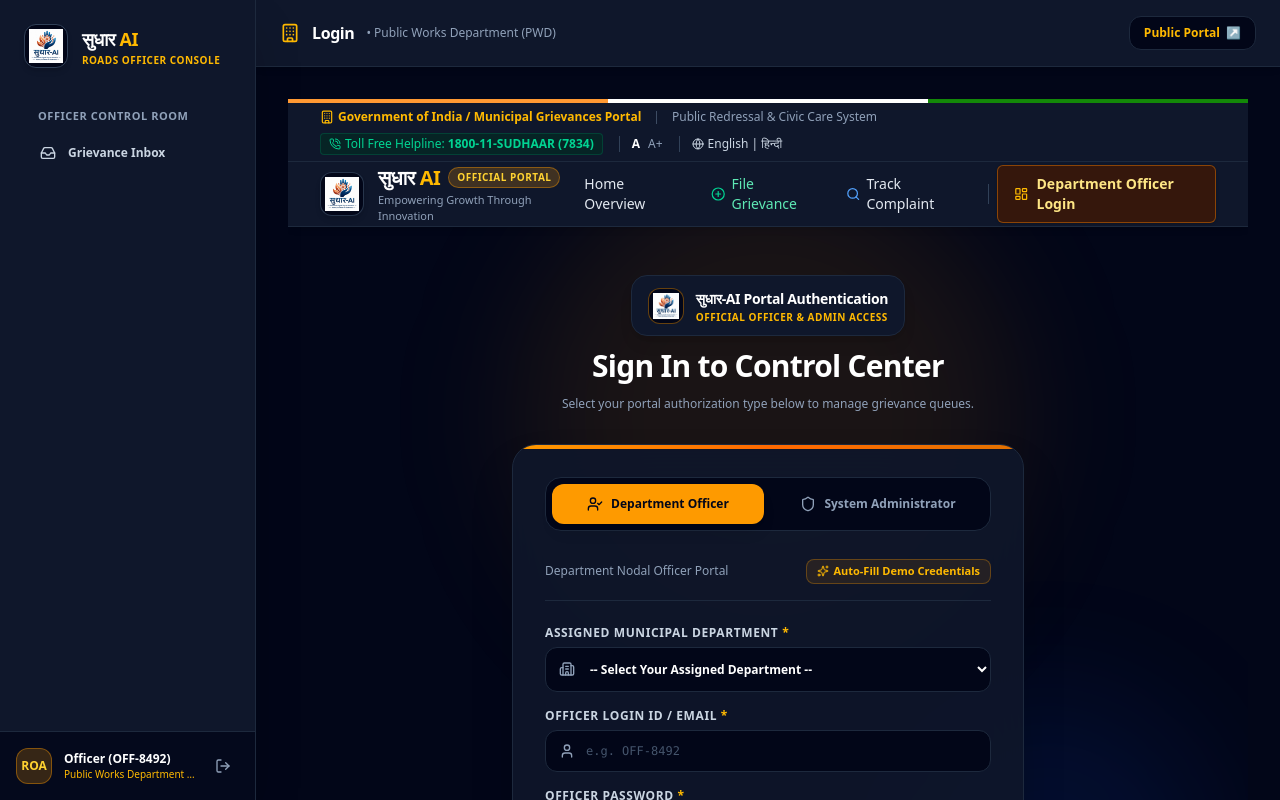
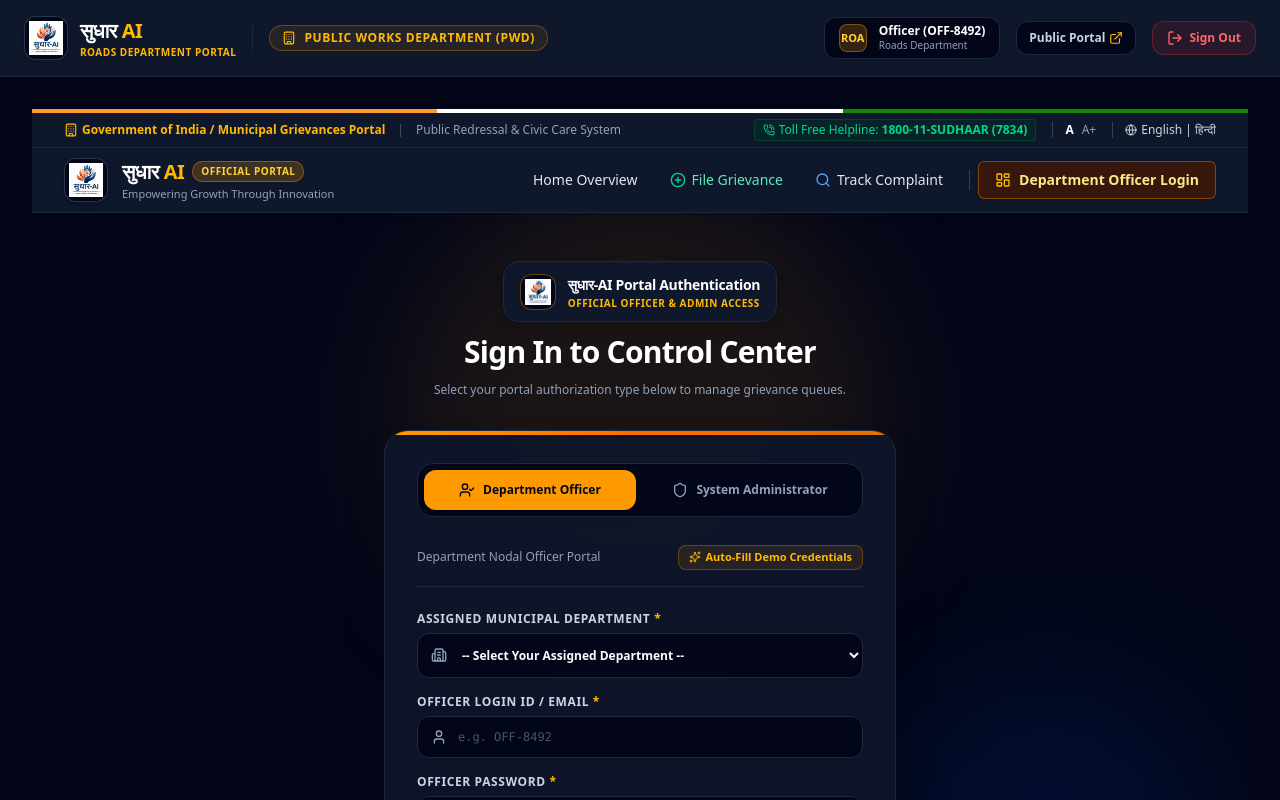
Before and after one commit to dhruvup2006/SudhaarAI, a Next.js app in the folder frontend/: page /admin/login in a window 1280 px wide. Shown: the top 800 px of the page. Built offline with nearby package versions, Linux system fonts and the light colour scheme.

Commit message:
feat(portal): remove left sidepanel for officers (keep exclusively for Admin), replace rejected status with Close & Remove Grievance feature

```diff
--- a/frontend/src/app/admin/inbox/page.tsx
+++ b/frontend/src/app/admin/inbox/page.tsx
@@ -19,7 +19,8 @@
   ShieldCheck,
   Building,
   Sparkles,
-  ImageOff
+  ImageOff,
+  Trash2
 } from 'lucide-react';
 
 interface Grievance {
@@ -103,8 +104,32 @@
     return true;
   });
 
+  const handleCloseGrievance = async (ticketId: string) => {
+    if (!confirm(`Are you sure you want to CLOSE and remove grievance ${ticketId} from the portal?`)) {
+      return;
+    }
+    setUpdatingStatus(true);
+    try {
+      const res = await fetch(`http://127.0.0.1:8000/api/grievances/${ticketId}`, {
+        method: 'DELETE',
+      });
+      if (res.ok) {
+        setGrievances((prev) => prev.filter((g) => g.id !== ticketId));
+        setSelectedTicket(null);
+      }
+    } catch (err) {
+      console.error('Error closing grievance:', err);
+    } finally {
+      setUpdatingStatus(false);
+    }
+  };
+
   const handleUpdateStatus = async (newStatus: string) => {
     if (!selectedTicket) return;
+    if (newStatus === 'Closed') {
+      await handleCloseGrievance(selectedTicket.id);
+      return;
+    }
     setUpdatingStatus(true);
     try {
       const res = await fetch(`http://127.0.0.1:8000/api/grievances/${selectedTicket.id}`, {
@@ -407,8 +432,18 @@
                   <option value="Classified">Classified (AI Assigned)</option>
                   <option value="In Progress">In Progress (Field Action Deployed)</option>
                   <option value="Resolved">Resolved (Work Complete & Verified)</option>
-                  <option value="Rejected">Rejected (Duplicate Request)</option>
+                  <option value="Closed">Close Grievance (Remove from Portal)</option>
                 </select>
+
+                <button
+                  type="button"
+                  onClick={() => handleCloseGrievance(selectedTicket.id)}
+                  disabled={updatingStatus}
+                  className="px-4 py-3 rounded-xl bg-red-500/10 hover:bg-red-500/20 text-red-400 border border-red-500/30 font-bold text-xs flex items-center space-x-1.5 transition-all cursor-pointer shrink-0"
+                >
+                  <Trash2 className="w-3.5 h-3.5 text-red-400" />
+                  <span>Close & Remove</span>
+                </button>
 
                 <a
                   href={`/track/${selectedTicket.id}`}
--- a/frontend/src/app/admin/layout.tsx
+++ b/frontend/src/app/admin/layout.tsx
@@ -7,14 +7,14 @@
   Inbox,
   BarChart3,
   Settings,
-  ShieldAlert,
-  Bell,
   LogOut,
   Menu,
   X,
   Building,
   Shield,
-  UserCheck
+  UserCheck,
+  Building2,
+  ExternalLink
 } from 'lucide-react';
 
 interface UserSession {
@@ -42,7 +42,7 @@
         const parsed = JSON.parse(stored);
         setUserSession(parsed);
 
-        // Access Control Protection: Officer cannot open Ward Analytics or AI Routing Rules
+        // Protection: Officers cannot access Analytics or AI Settings
         if (parsed.role === 'officer' && (pathname === '/admin/analytics' || pathname === '/admin/settings')) {
           router.replace('/admin/inbox');
         }
@@ -61,29 +61,93 @@
     router.push('/admin/login');
   };
 
-  // Role-Based Navigation Items
-  const allNavItems = [
-    { label: 'Grievance Inbox', href: '/admin/inbox', icon: Inbox, adminOnly: false },
-    { label: 'Ward Analytics', href: '/admin/analytics', icon: BarChart3, adminOnly: true },
-    { label: 'AI Routing Rules', href: '/admin/settings', icon: Settings, adminOnly: true },
+  const navItems = [
+    { label: 'Grievance Inbox', href: '/admin/inbox', icon: Inbox },
+    { label: 'Ward Analytics', href: '/admin/analytics', icon: BarChart3 },
+    { label: 'AI Routing Rules', href: '/admin/settings', icon: Settings },
   ];
 
-  const visibleNavItems = allNavItems.filter(item => {
-    if (userSession.role === 'officer') {
-      return !item.adminOnly;
-    }
-    return true;
-  });
+  const isOfficer = userSession.role === 'officer';
 
   return (
-    <div className="min-h-screen bg-slate-950 text-slate-100 flex flex-col md:flex-row font-sans selection:bg-amber-500 selection:text-white">
+    <div className="min-h-screen bg-slate-950 text-slate-100 flex flex-col font-sans selection:bg-amber-500 selection:text-white">
+
+      {/* 1. DEPARTMENT OFFICER VIEW: Clean Full-Width Header (NO Left Sidepanel Sidebar) */}
+      {isOfficer ? (
+        <div className="flex-1 flex flex-col min-h-screen">
+          {/* Executive Officer Header Bar */}
+          <header className="bg-slate-900 border-b border-slate-800 px-6 py-4 sticky top-0 z-40 shadow-xl">
+            <div className="max-w-7xl mx-auto flex items-center justify-between">
+
+              {/* Brand & Department Badge */}
+              <div className="flex items-center space-x-4">
+                <Link href="/" className="flex items-center space-x-3 group">
+                  <div className="w-11 h-11 rounded-xl bg-slate-950 p-1 border border-slate-700/80 shadow-md flex items-center justify-center shrink-0 group-hover:border-amber-500/50 transition-all">
+                    <img src="/logo.png" alt="सुधार-AI Logo" className="w-full h-full object-contain" />
+                  </div>
+                  <div>
+                    <span className="text-xl font-extrabold tracking-tight text-white">सुधार <span className="text-amber-400">AI</span></span>
+                    <span className="block text-[10px] text-amber-400 font-extrabold uppercase tracking-wider">
+                      {userSession.category ? `${userSession.category} Department Portal` : 'Department Officer Desk'}
+                    </span>
+                  </div>
+                </Link>
+
+                <div className="hidden sm:block h-6 w-px bg-slate-800" />
+
+                <div className="hidden md:inline-flex items-center space-x-2 px-3 py-1 rounded-full bg-amber-500/10 border border-amber-500/30 text-amber-400 text-xs font-bold uppercase tracking-wider">
+                  <Building className="w-3.5 h-3.5 text-amber-400" />
+                  <span>{userSession.department}</span>
+                </div>
+              </div>
+
+              {/* Right User Actions */}
+              <div className="flex items-center space-x-3 sm:space-x-4">
+                <div className="flex items-center space-x-3 bg-slate-950 px-3.5 py-1.5 rounded-xl border border-slate-800">
+                  <div className="w-7 h-7 rounded-lg bg-amber-500/20 text-amber-300 border border-amber-500/40 flex items-center justify-center font-extrabold text-[11px]">
+                    {userSession.category ? userSession.category.substring(0, 3).toUpperCase() : 'OFF'}
+                  </div>
+                  <div className="text-left hidden sm:block">
+                    <p className="text-xs font-bold text-white leading-none">Officer ({userSession.officerId})</p>
+                    <p className="text-[10px] text-slate-400 font-medium leading-tight mt-0.5">{userSession.category} Department</p>
+                  </div>
+                </div>
+
+                <Link
+                  href="/"
+                  className="text-xs font-bold px-3 py-2 rounded-xl bg-slate-950 hover:bg-slate-800 text-slate-300 hover:text-white border border-slate-800 transition-colors flex items-center space-x-1 hidden sm:flex"
+                >
+                  <span>Public Portal</span>
+                  <ExternalLink className="w-3.5 h-3.5 text-amber-400" />
+                </Link>
+
+                <button
+                  onClick={handleLogout}
+                  className="px-3.5 py-2 rounded-xl bg-red-500/10 hover:bg-red-500/20 text-red-400 border border-red-500/30 text-xs font-bold transition-all flex items-center space-x-1.5 cursor-pointer"
+                >
+                  <LogOut className="w-4 h-4" />
+                  <span className="hidden sm:inline">Sign Out</span>
+                </button>
+              </div>
+
+            </div>
+          </header>
+
+          {/* Full Width Body */}
+          <main className="flex-1 p-6 sm:p-8 max-w-7xl mx-auto w-full">
+            {children}
+          </main>
+        </div>
+      ) : (
+        /* 2. SYSTEM ADMIN VIEW: Full Sidebar Layout ONLY for Admin */
+        <div className="flex-1 flex flex-col md:flex-row min-h-screen">
           {/* Mobile Top Bar */}
           <div className="md:hidden bg-slate-900 text-white px-4 py-3 border-b border-slate-800 flex items-center justify-between sticky top-0 z-50">
             <div className="flex items-center space-x-2.5">
               <div className="w-8 h-8 rounded-lg bg-slate-950 p-1 border border-slate-700 shrink-0">
                 <img src="/logo.png" alt="SudhaarAI Logo" className="w-full h-full object-contain" />
               </div>
-          <span className="font-bold text-white text-sm">SudhaarAI <span className="text-amber-400 text-xs">Console</span></span>
+              <span className="font-bold text-white text-sm">SudhaarAI <span className="text-amber-400 text-xs">Admin</span></span>
             </div>
             <button
               onClick={() => setSidebarOpen(!sidebarOpen)}
@@ -93,7 +157,7 @@
             </button>
           </div>
 
-      {/* Sidebar Navigation */}
+          {/* Admin Sidepanel Sidebar */}
           <aside className={`fixed inset-y-0 left-0 z-40 w-64 bg-slate-900 border-r border-slate-800 transform ${
             sidebarOpen ? 'translate-x-0' : '-translate-x-full'
           } md:translate-x-0 transition-transform duration-200 ease-in-out flex flex-col justify-between text-white shadow-2xl`}>
@@ -106,7 +170,7 @@
                 <div>
                   <span className="text-lg font-extrabold text-white tracking-tight">सुधार <span className="text-amber-400">AI</span></span>
                   <p className="text-[10px] text-amber-400 font-bold uppercase tracking-wider">
-                {userSession.role === 'admin' ? 'Central Admin Console' : `${userSession.category || 'Dept'} Officer Console`}
+                    Central Admin Console
                   </p>
                 </div>
               </Link>
@@ -114,9 +178,9 @@
               {/* Navigation Links */}
               <nav className="space-y-1 pt-4">
                 <div className="text-[11px] font-bold text-slate-400 uppercase tracking-wider px-3.5 mb-2">
-              {userSession.role === 'admin' ? 'Central System Control' : 'Officer Control Room'}
+                  System Admin Control
                 </div>
-            {visibleNavItems.map((item) => {
+                {navItems.map((item) => {
                   const active = pathname === item.href;
                   const Icon = item.icon;
                   return (
@@ -140,23 +204,15 @@
               </nav>
             </div>
 
-        {/* User Session Profile Card */}
+            {/* Admin Profile Card */}
             <div className="p-4 border-t border-slate-800 bg-slate-950/80">
               <div className="flex items-center space-x-3">
-            <div className={`w-9 h-9 rounded-xl flex items-center justify-center font-extrabold text-xs shrink-0 ${
-              userSession.role === 'admin'
-                ? 'bg-purple-500/20 text-purple-300 border border-purple-500/40'
-                : 'bg-amber-500/20 text-amber-300 border border-amber-500/40'
-            }`}>
-              {userSession.role === 'admin' ? 'ADM' : (userSession.category ? userSession.category.substring(0, 3).toUpperCase() : 'OFF')}
+                <div className="w-9 h-9 rounded-xl bg-purple-500/20 text-purple-300 border border-purple-500/40 flex items-center justify-center font-extrabold text-xs shrink-0">
+                  ADM
                 </div>
                 <div className="flex-1 min-w-0">
-              <p className="text-xs font-bold text-white truncate">
-                {userSession.role === 'admin' ? 'System Administrator' : `Officer (${userSession.officerId})`}
-              </p>
-              <p className="text-[10px] text-amber-400 truncate">
-                {userSession.department}
-              </p>
+                  <p className="text-xs font-bold text-white truncate">System Administrator</p>
+                  <p className="text-[10px] text-amber-400 truncate">Central Municipal Command</p>
                 </div>
                 <button
                   onClick={handleLogout}
@@ -169,16 +225,15 @@
             </div>
           </aside>
 
-      {/* Main Content Container */}
+          {/* Main Content Container for System Admin */}
           <div className="flex-1 md:ml-64 flex flex-col min-h-screen">
-        {/* Top Header Bar */}
             <header className="sticky top-0 z-30 bg-slate-900 border-b border-slate-800 px-6 py-4 flex items-center justify-between shadow-md">
               <div className="flex items-center space-x-3">
                 <Building className="w-5 h-5 text-amber-400" />
                 <h2 className="text-base font-extrabold text-white capitalize tracking-tight">
                   {pathname.split('/').pop() || 'Dashboard'}
                 </h2>
-            <span className="text-xs font-medium text-slate-400 hidden sm:inline">• {userSession.department}</span>
+                <span className="text-xs font-medium text-slate-400 hidden sm:inline">• Central Municipal Command</span>
               </div>
 
               <div className="flex items-center space-x-3">
@@ -192,11 +247,12 @@
               </div>
             </header>
 
-        {/* Content Body */}
             <main className="flex-1 p-6 sm:p-8">
               {children}
             </main>
           </div>
         </div>
+      )}
+    </div>
   );
 }
```
Also changed, not shown: 1 other file (tests, documents, lock files or other folders). Lines whose indentation alone changed are shown as unchanged.
